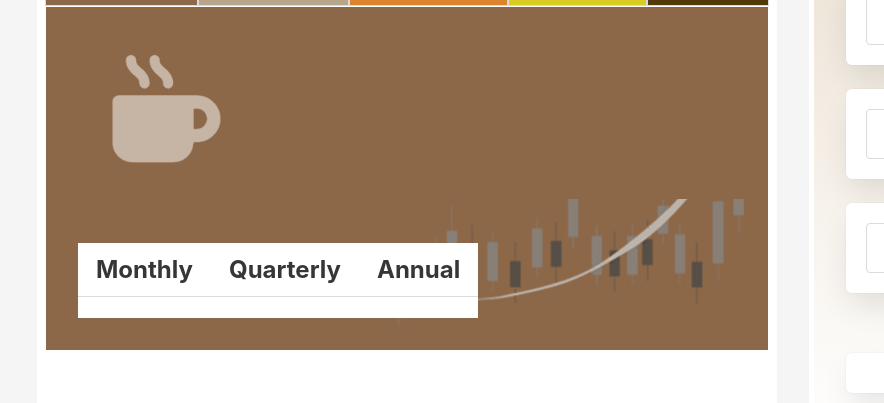
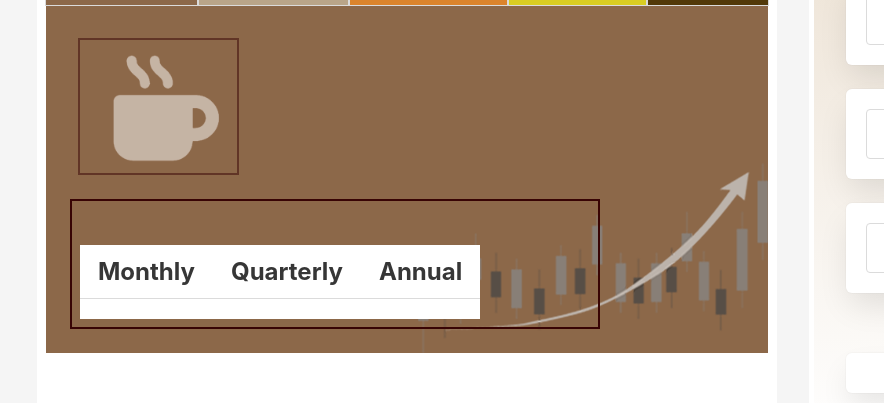
Before and after one commit to Isaiah171/Cuppa-Stocks, a plain HTML site: page index.html in a window 1280 px wide. Shown: the part 845-1248 px from the top of the page, 0-884 px from the left. Drawn offline with nearby package versions, Linux system fonts and the light colour scheme; no server answers.

Commit message:
Updated with new Marketaux API key, adjusting commodity panels to have graph icon background in the panel, not the stat column itself

```diff
--- a/assets/css/custom.css
+++ b/assets/css/custom.css
@@ -88,7 +88,7 @@ li.is-active span {
         background-color: var(--oil);
     }
 
-    #coffee-stats, #wheat-stats, #copper-stats, #corn-stats, #oil-stats {
+    #coffee-price-display, #wheat-price-display, #copper-price-display, #corn-price-display, #oil-price-display {
         background-image: url(../images/analytics-graph.png);
         background-position: right bottom;
         background-repeat: no-repeat;
--- a/assets/javascript/snippet.js
+++ b/assets/javascript/snippet.js
@@ -9,7 +9,7 @@
 
 var getNewsSnippets = async () => {
             // API URL is set with correct endpoints
-            var apiUrl = `https://api.marketaux.com/v1/news/all?published_after=2024-01&limit=3&sentiment_gte=0&language=en&api_token=wiLLDG8j7DrJAFvQaBjPpLWEmV9zGJafetIIMuCM`;
+            var apiUrl = `https://api.marketaux.com/v1/news/all?published_after=2024-01&limit=3&sentiment_gte=0&language=en&api_token=bNXai2UqVdw7PkInBynoRWMSRiJhtz17KmkjxKuj`;
 
             try {
                 // Used to call the Marketaux API URL
--- a/index.html
+++ b/index.html
@@ -112,11 +112,13 @@
 			  <div id="commodity-price-display" class="is-fullwidth">
 
 			  <!--Coffee Panel-->
-				<div id="coffee-price-display" class="coffee tab-pane is-boxed is-fullwidth columns default-hide is-active p-6">
-					<div class="background-icon column is-one-quarter">
-						<img src="./assets/images/coffee-icon-rev.png" alt="coffee icon" class="icon-overlay" />
+				<div id="coffee-price-display" class="coffee tab-pane is-fullwidth columns default-hide is-active p-3">
+          <div class="column is-one-quarter">
+					<div class="background-icon">
+						<img src="./assets/images/coffee-icon-rev.png" alt="coffee icon" class="icon-overlay testing" />
 					</div>
-					<div id="coffee-stats" class="column is-vcentered">
+          </div>
+					<div id="coffee-stats" class="column is-three-quarters testing is-vcentered">
 						<table class="table is-size-4">
 							<tr>
 								<td>Monthly</td>
```
Also changed, not shown: README.md.
